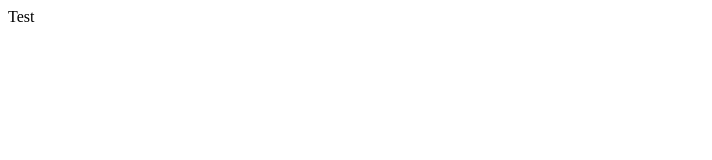
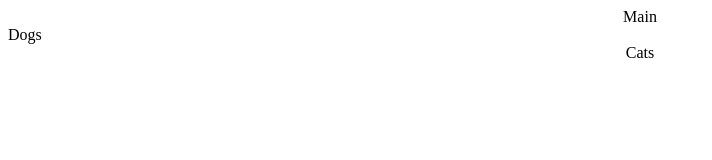
Before and after one commit to DudkaP/react-dudka, a React (Create React App) app: page / in a window 1280 px wide. Shown: the top 160 px of the page, without its empty margins (0-712 px from the left). Built offline with nearby package versions, Linux system fonts and the light colour scheme.

Commit message:
homework -5_2

```diff
--- a/src/App.js
+++ b/src/App.js
@@ -1,9 +1,17 @@
 import React from 'react';
+import {Cats, Dogs, Main} from "./components";
 
 const App = () => {
     return (
         <div>
-            Test
+            <div align={'center'}>
+                <Main/>
+            </div>
+            <div align={'center'}>
+                <div style={{display: 'flex', }}><Dogs/></div>
+                <div><Cats/></div>
+
+            </div>
         </div>
     );
 };
--- /dev/null
+++ b/src/components/Cats.js
@@ -0,0 +1,7 @@
+export const Cats = () => {
+    return (
+        <div>
+            Cats
+        </div>
+    );
+};
--- /dev/null
+++ b/src/components/Dogs.js
@@ -0,0 +1,7 @@
+export const Dogs = () => {
+    return (
+        <div>
+            Dogs
+        </div>
+    );
+};
--- /dev/null
+++ b/src/components/Main.js
@@ -0,0 +1,7 @@
+export const Main = () => {
+    return (
+        <div>
+            Main
+        </div>
+    );
+};
--- /dev/null
+++ b/src/components/index.js
@@ -0,0 +1,3 @@
+export * from "./Dogs";
+export * from "./Cats";
+export * from "./Main";
```
Also changed, not shown: src/components.js (deleted).
